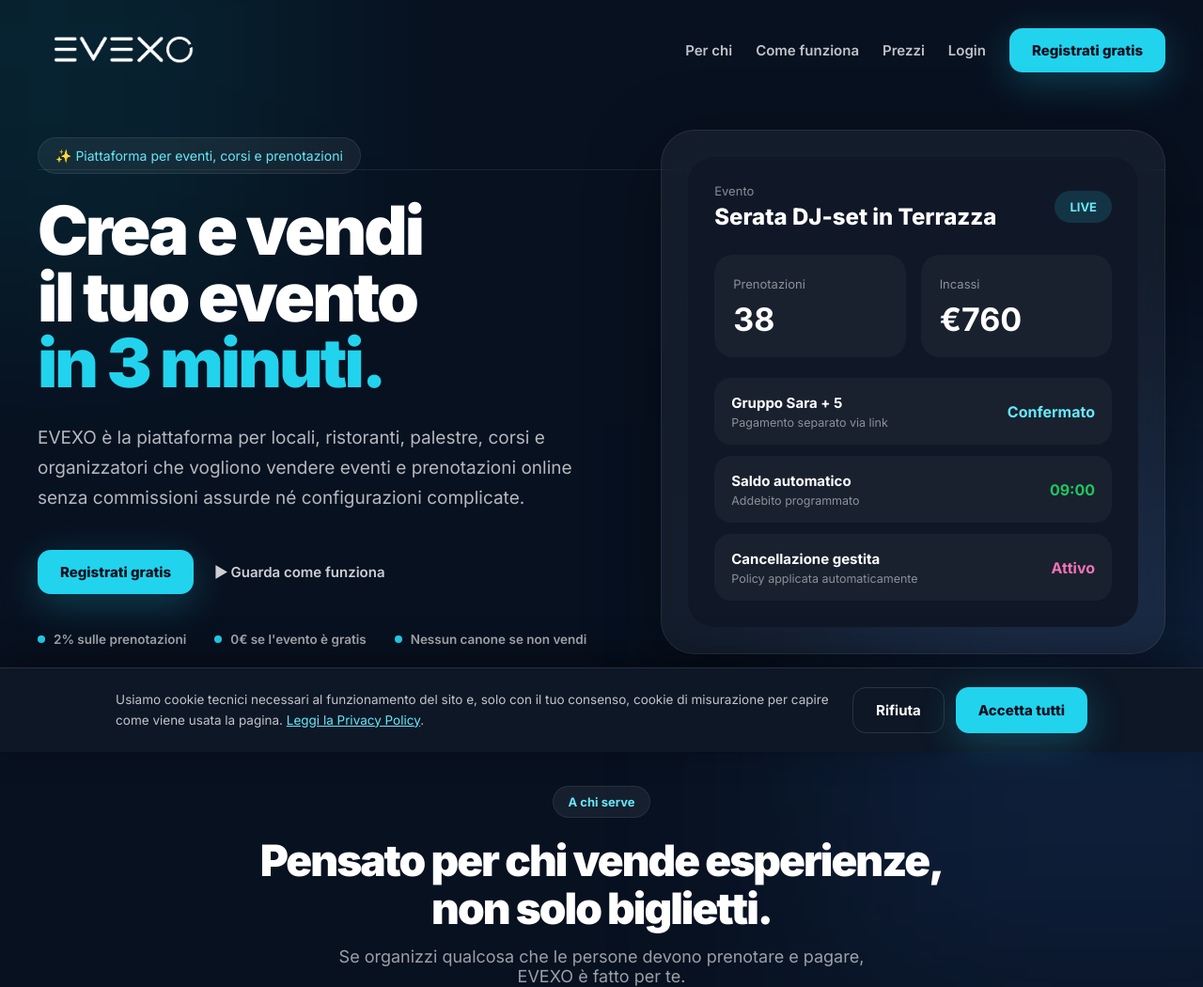
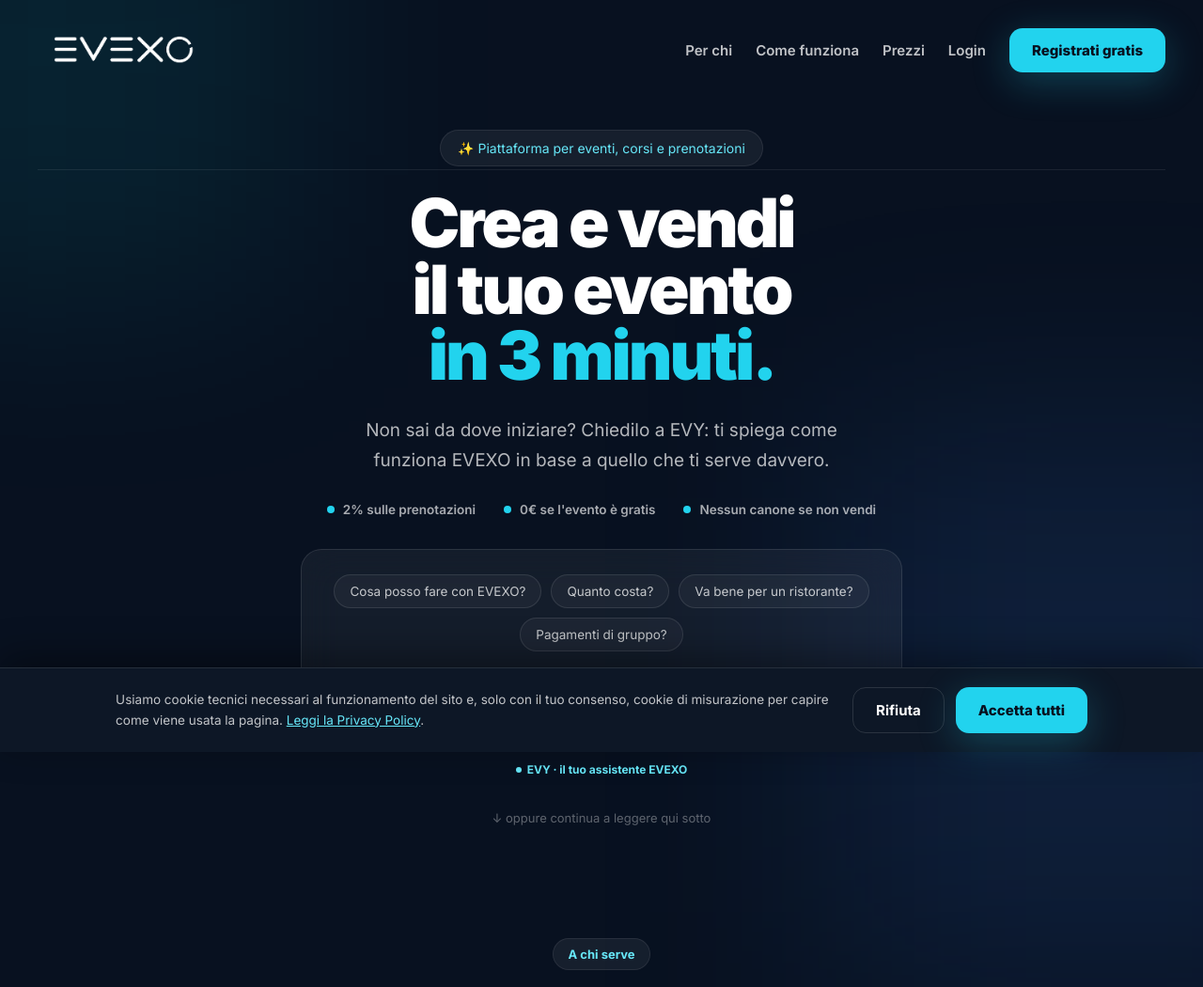
Before and after one commit to GRESO-RMS/evexo-landing, a Flask app: page / in a window 1280 px wide. Shown: the top 1050 px of the page at 94% size. Run offline with Flask 3, Linux system fonts and the light colour scheme.

Commit message:
inserimento chat ai

```diff
--- a/app.py
+++ b/app.py
@@ -1,7 +1,67 @@
-from flask import Flask, render_template, send_from_directory, redirect, request
+from flask import Flask, render_template, send_from_directory, redirect, request, jsonify
 import os
+import anthropic
 
 app = Flask(__name__)
+
+# Inizializzazione "sicura": se la chiave API manca o il file di conoscenza non si trova,
+# il sito resta comunque online — solo la chat di EVY segnalerà l'errore alla singola richiesta,
+# invece di far crashare l'intero sito all'avvio.
+try:
+    client = anthropic.Anthropic()  # legge automaticamente ANTHROPIC_API_KEY dall'ambiente
+except Exception:
+    client = None
+
+EVY_SYSTEM_PROMPT_PATH = os.path.join(app.root_path, "evy", "EVY_vetrina_system_prompt.md")
+try:
+    with open(EVY_SYSTEM_PROMPT_PATH, encoding="utf-8") as f:
+        EVY_SYSTEM_PROMPT = f.read()
+except Exception:
+    EVY_SYSTEM_PROMPT = None
+
+# Modello: Haiku è la scelta più economica, adatta a domande da vetrina.
+# Se in futuro EVY dovesse gestire conversazioni più complesse, si può passare a Sonnet
+# cambiando solo la stringa qui sotto.
+EVY_MODEL = "claude-haiku-4-5-20251001"
+
+MAX_MESSAGES_PER_REQUEST = 20  # limite di sicurezza sulla lunghezza della conversazione
+
+
+@app.route("/api/ask-evy", methods=["POST"])
+def ask_evy():
+    if client is None or EVY_SYSTEM_PROMPT is None:
+        return jsonify({"error": "EVY non è configurata correttamente sul server."}), 500
+
+    data = request.get_json(force=True, silent=True) or {}
+    messages = data.get("messages", [])
+
+    if not messages or not isinstance(messages, list):
+        return jsonify({"error": "missing messages"}), 400
+
+    # tronca conversazioni troppo lunghe per contenere i costi
+    messages = messages[-MAX_MESSAGES_PER_REQUEST:]
+
+    try:
+        response = client.messages.create(
+            model=EVY_MODEL,
+            max_tokens=400,
+            system=[
+                {
+                    "type": "text",
+                    "text": EVY_SYSTEM_PROMPT,
+                    "cache_control": {"type": "ephemeral"}
+                }
+            ],
+            messages=messages
+        )
+        reply = "".join(
+            block.text for block in response.content if block.type == "text"
+        )
+        return jsonify({"reply": reply})
+
+    except Exception:
+        return jsonify({"error": "Errore nel contattare EVY. Riprova tra poco."}), 500
+
 
 @app.before_request
 def enforce_canonical_domain():
--- a/requirements.txt
+++ b/requirements.txt
@@ -1,2 +1,3 @@
 Flask
 gunicorn
+anthropic
--- a/templates/index.html
+++ b/templates/index.html
@@ -103,28 +103,37 @@ body::after{content:'';position:fixed;bottom:-250px;right:-200px;width:600px;hei
 .btn-secondary:hover{background:rgba(255,255,255,0.06);}
 
 /* HERO */
-.hero{display:grid;grid-template-columns:1.05fr 0.95fr;gap:70px;align-items:center;padding:36px 0 50px 0;}
+.hero{text-align:center;padding:36px 0 30px 0;max-width:760px;margin:0 auto;}
 .hero-tag{display:inline-flex;align-items:center;gap:10px;padding:10px 18px;border-radius:999px;background:rgba(255,255,255,0.06);border:1px solid rgba(255,255,255,0.08);color:#67e8f9;font-size:14px;margin-bottom:25px;}
 .hero h1{font-size:72px;line-height:0.98;letter-spacing:-3px;font-weight:900;}
 .hero h1 span{color:#22d3ee;}
-.hero p.lead{margin-top:28px;color:rgba(255,255,255,0.7);font-size:19px;line-height:1.7;max-width:600px;}
-.hero-actions{margin-top:38px;display:flex;align-items:center;gap:22px;flex-wrap:wrap;}
-.btn-ghost{color:rgba(255,255,255,0.8);text-decoration:none;font-weight:600;font-size:15px;display:inline-flex;align-items:center;gap:8px;}
-.btn-ghost:hover{color:white;}
-.trust-row{margin-top:40px;display:flex;gap:30px;flex-wrap:wrap;}
+.hero p.lead{margin:28px auto 0 auto;color:rgba(255,255,255,0.7);font-size:19px;line-height:1.7;max-width:560px;}
+.trust-row{margin-top:28px;display:flex;gap:30px;flex-wrap:wrap;justify-content:center;}
 .trust-item{display:flex;align-items:center;gap:9px;color:rgba(255,255,255,0.65);font-size:13.5px;font-weight:600;}
 .trust-item .dot{width:8px;height:8px;border-radius:50%;background:#22d3ee;flex-shrink:0;}
 
-/* MOCKUP */
-.mockup{background:rgba(255,255,255,0.05);border:1px solid rgba(255,255,255,0.08);border-radius:36px;padding:28px;backdrop-filter:blur(20px);box-shadow:0 20px 80px rgba(0,0,0,0.4);}
-.mockup-inner{background:#101827;border-radius:28px;padding:28px;}
-.mockup-top{display:flex;justify-content:space-between;align-items:center;margin-bottom:26px;}
-.live-badge{background:rgba(34,211,238,0.15);color:#67e8f9;padding:9px 16px;border-radius:999px;font-size:13px;font-weight:700;}
-.metric-grid{display:grid;grid-template-columns:1fr 1fr;gap:16px;margin-bottom:22px;}
-.metric-card{background:rgba(255,255,255,0.04);padding:20px;border-radius:20px;transition:0.3s;}
-@media (hover: hover) {.metric-card:hover{transform:translateY(-3px);}}
-.metric-card span{color:rgba(255,255,255,0.5);font-size:13px;}
-.metric-card strong{display:block;font-size:34px;margin-top:8px;}
+/* EVY ASK PANEL */
+.chat-panel{max-width:640px;margin:34px auto 0 auto;text-align:left;background:rgba(255,255,255,0.05);border:1px solid rgba(255,255,255,0.1);border-radius:22px;backdrop-filter:blur(20px);overflow:hidden;display:flex;flex-direction:column;}
+.chat-empty{padding:26px 22px 18px 22px;}
+.chat-messages{max-height:340px;overflow-y:auto;padding:20px 20px 6px 20px;display:none;flex-direction:column;gap:14px;}
+.chat-messages.active{display:flex;}
+.msg-user{background:rgba(34,211,238,0.12);border-radius:16px 16px 4px 16px;padding:12px 16px;font-size:14.5px;margin-left:auto;max-width:78%;line-height:1.5;}
+.msg-evy{background:#101827;border:1px solid rgba(255,255,255,0.08);border-radius:16px 16px 16px 4px;padding:14px 16px;font-size:14.5px;line-height:1.55;color:rgba(255,255,255,0.88);max-width:85%;}
+.msg-evy .who{color:#22d3ee;font-weight:800;font-size:12px;margin-bottom:5px;display:block;}
+.followups{display:flex;flex-wrap:wrap;gap:8px;padding:2px 20px 14px 20px;}
+.chip-sm{background:rgba(255,255,255,0.05);border:1px solid rgba(255,255,255,0.12);color:rgba(255,255,255,0.75);padding:7px 14px;border-radius:999px;font-size:13px;cursor:pointer;transition:0.2s;}
+.chip-sm:hover{background:rgba(34,211,238,0.1);border-color:rgba(34,211,238,0.4);color:white;}
+.ask-box{background:rgba(255,255,255,0.04);border-top:1px solid rgba(255,255,255,0.08);padding:14px 16px;display:flex;align-items:center;gap:10px;}
+.ask-box input{flex:1;background:none;border:none;outline:none;color:white;font-size:15px;font-family:'Inter',sans-serif;padding:8px 0;}
+.ask-box input::placeholder{color:rgba(255,255,255,0.4);}
+.ask-send{background:#22d3ee;color:#081120;border:none;width:38px;height:38px;border-radius:12px;font-size:16px;font-weight:900;cursor:pointer;display:flex;align-items:center;justify-content:center;flex-shrink:0;}
+.ask-send:hover{box-shadow:0 6px 20px rgba(34,211,238,0.35);}
+.chips{display:flex;flex-wrap:wrap;gap:10px;justify-content:center;}
+.chip{background:rgba(255,255,255,0.04);border:1px solid rgba(255,255,255,0.1);color:rgba(255,255,255,0.75);padding:9px 16px;border-radius:999px;font-size:13.5px;cursor:pointer;transition:0.2s;}
+.chip:hover{background:rgba(34,211,238,0.1);border-color:rgba(34,211,238,0.4);color:white;}
+.evy-tag{display:flex;align-items:center;gap:6px;font-size:12px;color:#67e8f9;font-weight:700;margin-top:16px;justify-content:center;}
+.evy-dot{width:6px;height:6px;border-radius:50%;background:#67e8f9;}
+.scrolldown{text-align:center;margin-top:36px;color:rgba(255,255,255,0.35);font-size:13px;}
 .mockup-list{display:flex;flex-direction:column;gap:12px;}
 .mockup-item{background:rgba(255,255,255,0.04);border-radius:18px;padding:16px 18px;display:flex;justify-content:space-between;align-items:center;transition:0.3s;}
 @media (hover: hover) {.mockup-item:hover{transform:translateX(4px);}}
@@ -215,9 +224,7 @@ footer{border-top:1px solid rgba(255,255,255,0.08);padding:40px 0 60px 0;margin-
 
 /* RESPONSIVE */
 @media(max-width:1100px){
-    .hero{grid-template-columns:1fr;padding-top:60px;}
     .hero h1{font-size:58px;}
-    .mockup{margin-top:10px;}
     .section-head h2,.cta-box h2{font-size:38px;}
     .audience-grid{grid-template-columns:repeat(3,1fr);}
     .demo-wrap{grid-template-columns:1fr;gap:40px;}
@@ -263,77 +270,40 @@ footer{border-top:1px solid rgba(255,255,255,0.08);padding:40px 0 60px 0;margin-
 </header>
 
 <section class="hero">
-    <div>
     <div class="hero-tag">✨ Piattaforma per eventi, corsi e prenotazioni</div>
 
     <h1>Crea e vendi<br>il tuo evento<br><span>in 3 minuti.</span></h1>
 
     <p class="lead">
-            EVEXO è la piattaforma per locali, ristoranti, palestre, corsi e organizzatori
-            che vogliono vendere eventi e prenotazioni online senza commissioni assurde
-            né configurazioni complicate.
+        Non sai da dove iniziare? Chiedilo a EVY: ti spiega come funziona EVEXO
+        in base a quello che ti serve davvero.
     </p>
-
-        <div class="hero-actions">
-            <a href="https://www.app.evexo.eu/signup" class="btn-primary">Registrati gratis</a>
-            <a href="#demo" class="btn-ghost">▶ Guarda come funziona</a>
-        </div>
 
     <div class="trust-row">
         <div class="trust-item"><span class="dot"></span> 2% sulle prenotazioni</div>
         <div class="trust-item"><span class="dot"></span> 0€ se l'evento è gratis</div>
         <div class="trust-item"><span class="dot"></span> Nessun canone se non vendi</div>
     </div>
-    </div>
 
-    <div class="mockup">
-        <div class="mockup-inner">
-
-            <div class="mockup-top">
-                <div>
-                    <div style="color:rgba(255,255,255,0.5); font-size:13px;">Evento</div>
-                    <div style="font-size:24px; font-weight:800; margin-top:5px;">Serata DJ-set in Terrazza</div>
-                </div>
-                <div class="live-badge">LIVE</div>
-            </div>
-
-            <div class="metric-grid">
-                <div class="metric-card">
-                    <span>Prenotazioni</span>
-                    <strong>38</strong>
-                </div>
-                <div class="metric-card">
-                    <span>Incassi</span>
-                    <strong>€760</strong>
+    <div class="chat-panel">
+        <div class="chat-empty" id="chatEmpty">
+            <div class="chips" id="chips">
+                <div class="chip" onclick="askEvyChip('Cosa posso fare con EVEXO?')">Cosa posso fare con EVEXO?</div>
+                <div class="chip" onclick="askEvyChip('Quanto costa?')">Quanto costa?</div>
+                <div class="chip" onclick="askEvyChip('Va bene per un ristorante con cene a tema?')">Va bene per un ristorante?</div>
+                <div class="chip" onclick="askEvyChip('Come funzionano i pagamenti di gruppo?')">Pagamenti di gruppo?</div>
             </div>
         </div>
-
-            <div class="mockup-list">
-                <div class="mockup-item">
-                    <div>
-                        <strong>Gruppo Sara + 5</strong>
-                        <small>Pagamento separato via link</small>
-                    </div>
-                    <div style="color:#67e8f9; font-weight:700;">Confermato</div>
-                </div>
-                <div class="mockup-item">
-                    <div>
-                        <strong>Saldo automatico</strong>
-                        <small>Addebito programmato</small>
-                    </div>
-                    <div style="color:#22c55e; font-weight:700;">09:00</div>
-                </div>
-                <div class="mockup-item">
-                    <div>
-                        <strong>Cancellazione gestita</strong>
-                        <small>Policy applicata automaticamente</small>
-                    </div>
-                    <div style="color:#f472b6; font-weight:700;">Attivo</div>
+        <div class="chat-messages" id="chatMessages"></div>
+        <div class="followups" id="followups"></div>
+        <div class="ask-box">
+            <input type="text" id="askInput" placeholder="Chiedi a EVY qualsiasi cosa su EVEXO..." onkeydown="if(event.key==='Enter')sendAskEvy()">
+            <button class="ask-send" onclick="sendAskEvy()" aria-label="Invia">↗</button>
         </div>
     </div>
+    <div class="evy-tag"><span class="evy-dot"></span>EVY · il tuo assistente EVEXO</div>
 
-        </div>
-    </div>
+    <div class="scrolldown" id="scrollHint">↓ oppure continua a leggere qui sotto</div>
 </section>
 <section class="audience" id="per-chi">
     <div class="section-head">
@@ -891,5 +861,74 @@ function closeLegalModal() {
 }
 </script>
 
+<script>
+let evyConversation = [];
+const defaultFollowups = ["Quanto costa?", "Come funzionano i gruppi?", "Va bene per il mio settore?"];
+
+function askEvyChip(q){
+    document.getElementById('askInput').value = q;
+    sendAskEvy();
+}
+
+function appendEvyMessage(role, text){
+    const box = document.getElementById('chatMessages');
+    const div = document.createElement('div');
+    if(role === 'user'){
+        div.className = 'msg-user';
+        div.textContent = text;
+    } else {
+        div.className = 'msg-evy';
+        div.innerHTML = '<span class="who">EVY</span>' + text.replace(/</g,"&lt;");
+    }
+    box.appendChild(div);
+    box.scrollTop = box.scrollHeight;
+    return div;
+}
+
+function renderEvyFollowups(list){
+    const wrap = document.getElementById('followups');
+    wrap.innerHTML = '';
+    list.forEach(f => {
+        const c = document.createElement('div');
+        c.className = 'chip-sm';
+        c.textContent = f;
+        c.onclick = () => { document.getElementById('askInput').value = f; sendAskEvy(); };
+        wrap.appendChild(c);
+    });
+}
+
+async function sendAskEvy(){
+    const input = document.getElementById('askInput');
+    const q = input.value.trim();
+    if(!q) return;
+    input.value = '';
+
+    document.getElementById('chatEmpty').style.display = 'none';
+    document.getElementById('chatMessages').classList.add('active');
+    document.getElementById('scrollHint').style.display = 'none';
+
+    appendEvyMessage('user', q);
+    evyConversation.push({role: 'user', content: q});
+    const pending = appendEvyMessage('evy', '...');
+
+    try {
+        const res = await fetch('/api/ask-evy', {
+            method: 'POST',
+            headers: {'Content-Type': 'application/json'},
+            body: JSON.stringify({messages: evyConversation})
+        });
+        const data = await res.json();
+        const reply = data.reply || "Non sono riuscita a rispondere, riprova tra poco.";
+        pending.innerHTML = '<span class="who">EVY</span>' + reply.replace(/</g,"&lt;");
+        evyConversation.push({role: 'assistant', content: reply});
+        document.getElementById('chatMessages').scrollTop = document.getElementById('chatMessages').scrollHeight;
+    } catch(e){
+        pending.innerHTML = '<span class="who">EVY</span>Errore di connessione, riprova tra poco.';
+    }
+
+    renderEvyFollowups(defaultFollowups);
+}
+</script>
+
 </body>
 </html>
```
Also changed, not shown: evy/EVY_vetrina_knowledge_base.md (added, +116 -0 lines), evy/EVY_vetrina_system_prompt.md (added, +67 -0 lines). Lines whose indentation alone changed are shown as unchanged.
